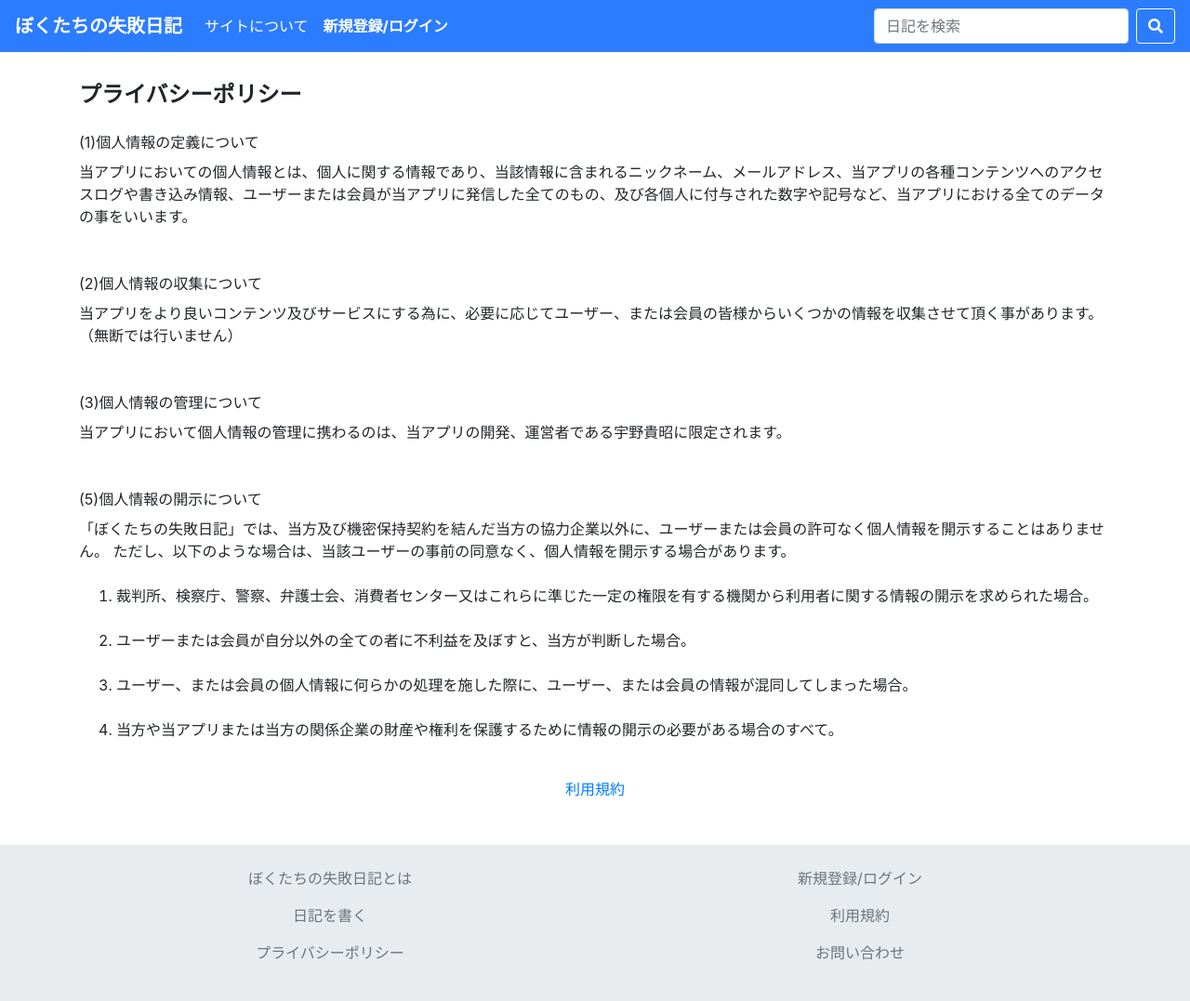
After one commit to kiakata/failure-diary, a Django app: template nikki_project/nikki/templates/nikki/privacy.html in a window 1280 px wide. The commit adds this page. Shown: the whole page at 93% size. Run offline with Django 3.2, Linux system fonts and the light colour scheme; the template is opened without the code that fills it, so the values that code supplies are empty; parts of the project's set-up code (start-up, migrations or seed data) failed here and were passed over; some libraries are stand-ins or nearby versions.

Commit message:
[add] refs #13 利用規約とプライバシーポリシーを追加

```diff
--- a/nikki_project/nikki/templates/nikki/base.html
+++ b/nikki_project/nikki/templates/nikki/base.html
@@ -116,7 +116,14 @@
         </div>
         <div class="col-12 col-md-6">
           <ul class="list-unstyled">
-            <li><a class="text-secondary" href="#" style="text-decoration: none;">利用規約</a></li>
+            <li><a class="text-secondary" href="{% url 'nikki:rules' %}" style="text-decoration: none;">利用規約</a></li>
+          </ul>
+        </div>
+        <div class="col-12 col-md-6">
+          <ul class="list-unstyled">
+            <li>
+              <a class="text-secondary" href="{% url 'nikki:privacy' %}" style="text-decoration: none;">プライバシーポリシー</a>
+            </li>
           </ul>
         </div>
         <div class="col-12 col-md-6">
--- /dev/null
+++ b/nikki_project/nikki/templates/nikki/privacy.html
@@ -0,0 +1,45 @@
+{% extends "nikki/base.html" %}
+{% load static %}
+{% block extracss %}
+{% endblock %}
+
+{% block content %}
+<div class="container py-4">
+  <h4 class="font-weight-bold my-2">プライバシーポリシー</h4>
+  <p class="mt-4 mb-2">(1)個人情報の定義について</p>
+  <p>
+    当アプリにおいての個人情報とは、個人に関する情報であり、当該情報に含まれるニックネーム、メールアドレス、当アプリの各種コンテンツへのアクセスログや書き込み情報、ユーザーまたは会員が当アプリに発信した全てのもの、及び各個人に付与された数字や記号など、当アプリにおける全てのデータの事をいいます。
+  </p>
+  <p class="mt-5 mb-2">(2)個人情報の収集について</p>
+  <p>
+    当アプリをより良いコンテンツ及びサービスにする為に、必要に応じてユーザー、または会員の皆様からいくつかの情報を収集させて頂く事があります。（無断では行いません）
+  </p>
+  <p class="mt-5 mb-2">(3)個人情報の管理について</p>
+  <p>
+    当アプリにおいて個人情報の管理に携わるのは、当アプリの開発、運営者である宇野貴昭に限定されます。
+  </p>
+  <p class="mt-5 mb-2">(5)個人情報の開示について</p>
+  <p>
+    「ぼくたちの失敗日記」では、当方及び機密保持契約を結んだ当方の協力企業以外に、ユーザーまたは会員の許可なく個人情報を開示することはありません。
+    ただし、以下のような場合は、当該ユーザーの事前の同意なく、個人情報を開示する場合があります。
+  </p>
+  <ol>
+    <li class="my-4">
+      裁判所、検察庁、警察、弁護士会、消費者センター又はこれらに準じた一定の権限を有する機関から利用者に関する情報の開示を求められた場合。
+    </li>
+    <li class="my-4">
+      ユーザーまたは会員が自分以外の全ての者に不利益を及ぼすと、当方が判断した場合。
+    </li>
+    <li class="my-4">
+      ユーザー、または会員の個人情報に何らかの処理を施した際に、ユーザー、または会員の情報が混同してしまった場合。
+    </li>
+    <li class="my-4">
+      当方や当アプリまたは当方の関係企業の財産や権利を保護するために情報の開示の必要がある場合のすべて。
+    </li>
+  </ol>
+  <p class="text-center pt-3 pb-2">
+    <a href="{% url 'nikki:rules' %}">利用規約</a>
+  </p>
+</div>
+
+{% endblock %}
--- a/nikki_project/nikki/urls.py
+++ b/nikki_project/nikki/urls.py
@@ -10,6 +10,8 @@ urlpatterns = [
     path('search/', views.SearchList.as_view(), name='search'),
     path('about/', views.AboutView.as_view(), name='about'),
     path('contact/', views.ContactView.as_view(), name='contact'),
+    path('rules/', views.RulesView.as_view(), name='rules'),
+    path('privacy/', views.PrivacyView.as_view(), name='privacy'),
     # User
     path('create_user/', views.CreateUser.as_view(), name='create_user'),
     path('create_user/done', views.CreateUserDone.as_view(), name='create_user_done'),
```
Also changed, not shown: nikki_project/nikki/templates/nikki/rules.html (added, +33 -0 lines), nikki_project/nikki/views.py (+14 -0 lines).
